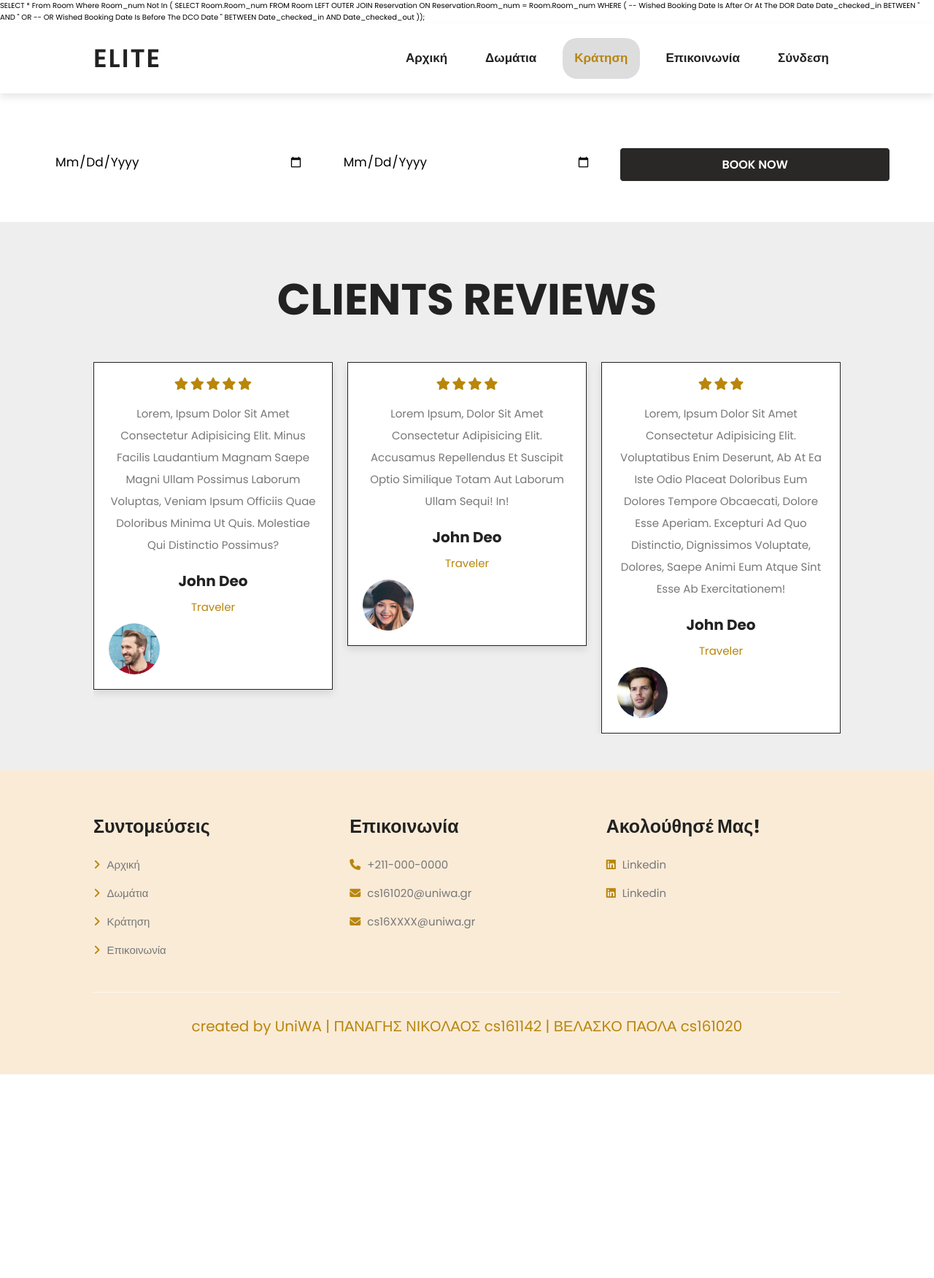
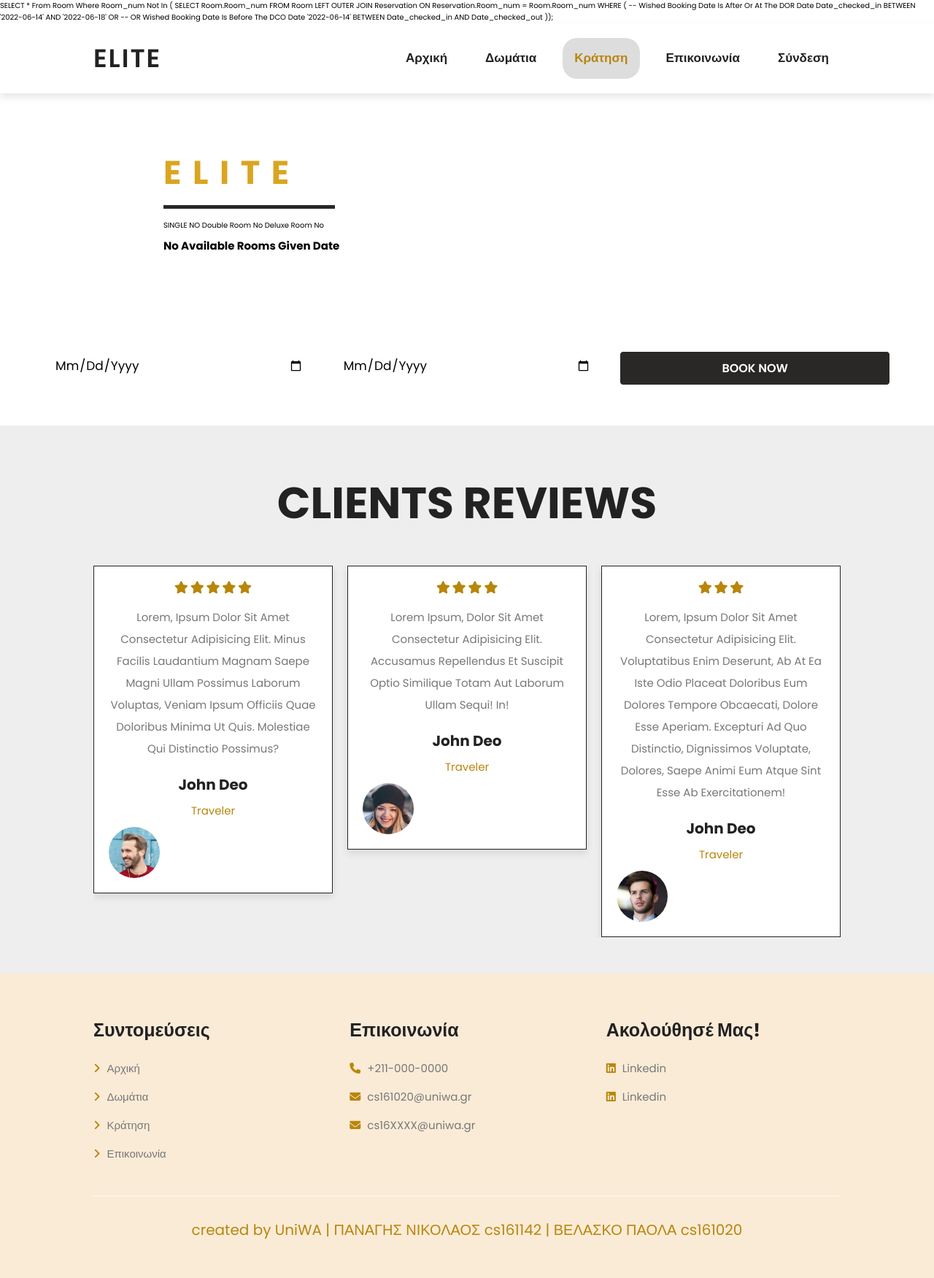
Before and after one commit to PaolaVlsc/HotelProjectWebsite2022, a PHP site: page /booking.php in a window 1280 px wide. Shown: the whole page at 73% size. Before the commit the page ends 1472 px from the top, so only its background shows below. Run offline with PHP 8.4, Linux system fonts and the light colour scheme; data that the repository does not hold is empty; some libraries are stand-ins or nearby versions.

Commit message:
working original

```diff
--- a/availableRooms.php
+++ b/availableRooms.php
@@ -1,18 +1,18 @@
 <?php
-include_once 'include/dbh.inc.php';
+include_once 'getDate.php';
 
 
-if(isset($_POST['formDate']))
-{
-    echo "OKAY";
-
-    $start_date = date('Y-m-d', strtotime($_POST['checkin-date']));
-    $end_date = date('Y-m-d', strtotime($_POST['checkout-date']));
-
-
-    echo $start_date;
-    echo $end_date;
-}
+//if(isset($_POST['formDate']))
+//{
+//    echo "OKAY";
+//
+//    $start_date = date('Y-m-d', strtotime($_POST['checkin-date']));
+//    $end_date = date('Y-m-d', strtotime($_POST['checkout-date']));
+//
+//
+//    echo $start_date;
+//    echo $end_date;
+//}
 
 $sql = "SELECT * from room where room_num not in ( SELECT
             room.room_num
@@ -22,9 +22,9 @@ $sql = "SELECT * from room where room_num not in ( SELECT
             reservation ON reservation.room_num = room.room_num
         WHERE (
                 -- wished booking date is after or at the DOR date
-                date_checked_in BETWEEN '".$start_date."' AND  '".$end_date."' OR
+                date_checked_in BETWEEN '2022-06-14' AND  '2022-06-18' OR
                 -- OR wished booking date is before the DCO date
-                '".$start_date."' BETWEEN date_checked_in AND date_checked_out
+                '2022-06-14' BETWEEN date_checked_in AND date_checked_out
             ));";
 
 echo $sql;
--- a/booking.php
+++ b/booking.php
@@ -25,7 +25,6 @@ require_once 'availableRooms.php';
 <!-- TODO 1 . HEADER start -->
 <?php include 'header.php'; ?>
 <!-- HEADER end -->
-
 
 
 <!-- rooms -->
@@ -206,6 +205,16 @@ require_once 'availableRooms.php';
 </div>
 <!-- End of form -->
 
+
+<!-- php code of availableRooms -->
+
+
+
+
+
+<!-- end of php -->
+
+
 <!-- TODO 5. Reviews -->
 <!-- reviews section starts  -->
 <section class="reviews">
@@ -356,7 +365,6 @@ require_once 'availableRooms.php';
         integrity="sha256-/xUj+3OJU5yExlq6GSYGSHk7tPXikynS7ogEvDej/m4=" crossorigin="anonymous"></script>
 
 <script>$(document).ready(function () {
-        $('#rooms-section').hide();
         $('#single').show();
         $('#single_hide').hide();
         $('#double_room').show();
--- /dev/null
+++ b/getDate.php
@@ -0,0 +1,14 @@
+<?php
+include_once 'include/dbh.inc.php';
+
+$start_date = null;
+
+if(isset($_POST['formDate']))
+{
+    echo "OKAY";
+    $start_date = date('Y-m-d', strtotime($_POST['checkin-date']));
+    $end_date = date('Y-m-d', strtotime($_POST['checkout-date']));
+
+    echo $start_date;
+    echo $end_date;
+}
```
Also changed, not shown: temp.php (added, +9 -0 lines).
